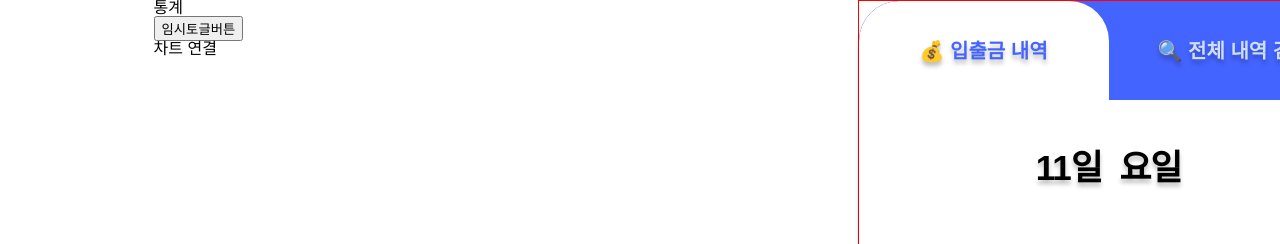
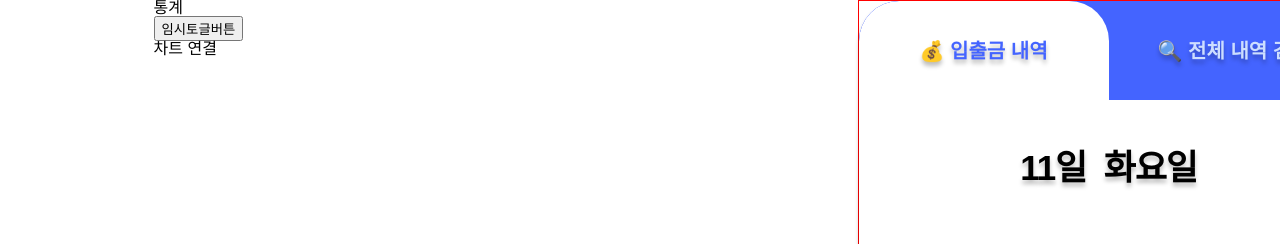
Before and after one commit to KDT1-FE/KDT5-M6, a React (Vite) app: page / in a window 1280 px wide. Shown: the top 244 px of the page. Built offline with nearby package versions, Linux system fonts and the light colour scheme; no server answers.

Commit message:
test: testing date

```diff
--- a/src/components/Right/Read.tsx
+++ b/src/components/Right/Read.tsx
@@ -27,6 +27,7 @@ function Read({ selectedDate }: IReadProps) {
       );
       if (res[date.getDate().toString()]) {
         setContent(res[date.getDate().toString()]);
+        setDate(res[selectedDate]);
       }
     })();
   }, []);
@@ -38,7 +39,7 @@ function Read({ selectedDate }: IReadProps) {
           {date.getDate()}일 &nbsp;
           {
             ['일', '월', '화', '수', '목', '금', '토'].filter(
-              (i) => i.indexOf(i) == date.getDay()
+              (i, index) => index == date.getDay()
             )[0]
           }
           요일
```
